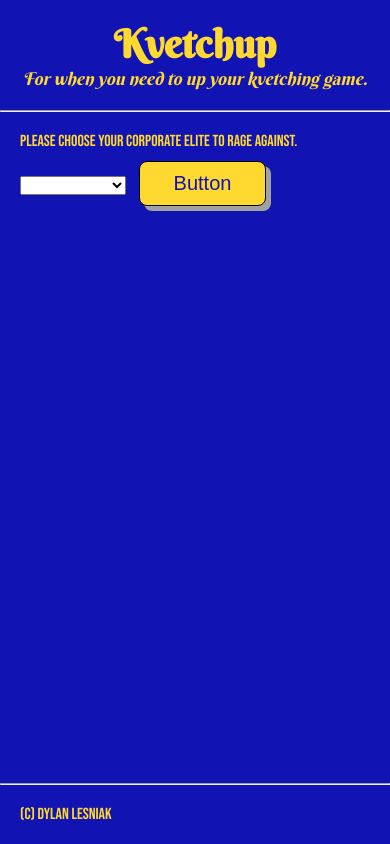
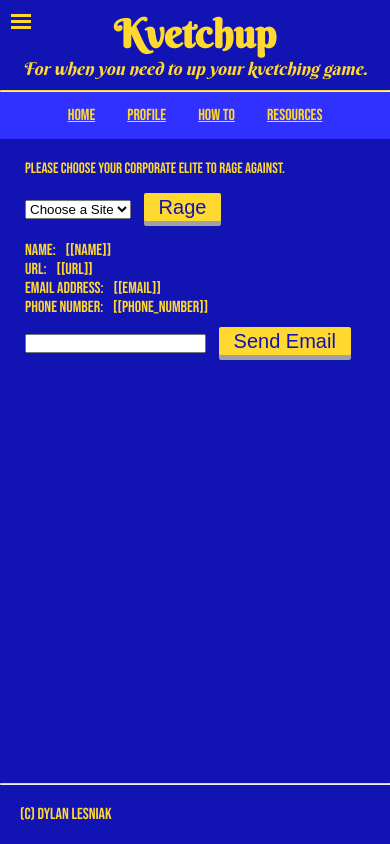
Before and after one commit to mrdlesniak/Kvetchup-Capstone, a Django app: page /kvetchup/ in a window 390 px wide. Run offline with Django 3.2, Linux system fonts and the light colour scheme; data that the repository does not hold is empty.

Commit message:
added functioning hamburger menu button

```diff
--- a/kvetchupapp/static/kvetchupapp/style.css
+++ b/kvetchupapp/static/kvetchupapp/style.css
@@ -7,10 +7,34 @@
 header{
     font-family: 'Berkshire Swash', cursive;
     text-align: center;
-    padding: 10px;
     background-color: #1114b3;
     color: #FFD830;
-    padding: 20px;
+    padding: 10px;
+}
+
+.hamburger_icon{
+    display: inline-block;
+    position: absolute;
+    height: 35px;
+    width: 20px;
+    top: 10px;
+    left: 10px;
+    border: 1px solid #1114b3;
+}
+
+.ham_line {
+  width: 20px;
+  height: 3px;
+  background-color: #FFD830;
+  margin: 3px 0;
+}
+
+.hamburger_icon:active {
+  transform: translateY(2px);
+}
+
+hr{
+    border-top: 1px solid #FFD830;
 }
 
 h1{
@@ -24,6 +48,44 @@ h1{
     padding: 2px;
 }
 
+.menu{
+    background-color: #3031FF;
+    align-content: center;
+    overflow: hidden;
+    width: 100%;
+    display: flex;
+    justify-content: center;
+}
+
+.menu a{
+    background-color: inherit;
+    color: #FFD830;
+    float: left;
+    border: none;
+    outline: none;
+    cursor: pointer;
+    padding: 14px 16px;
+    transition: 0.3s;
+    justify-content: center;
+}
+
+.menu a:hover{
+    background-color: #2C2CE6;
+}
+
+.menu a:active{
+    background-color: #181880;
+}
+
+.fade-enter-active, .fade-leave-active {
+  transition: all .5s;
+}
+.fade-enter, .fade-leave-to /* .fade-leave-active below version 2.1.8 */ {
+  transition: all .5s;
+  opacity: 0;
+  height: 0;
+}
+
 body{
     background-color: #1114B3;
     color: #FFD830;
@@ -34,7 +96,18 @@ body{
     padding: 20px;
 }
 
+.instruction{
+    padding: 5px;
+    font-size: 15px;
+}
 
+.select_section{
+    padding: 5px;
+}
+
+.input_section{
+    padding: 5px;
+}
 
 
 .bottom{
@@ -62,15 +135,15 @@ table{
 
 button {
     background-color: #FFD830;
-    border: 1px groove black;
-    border-radius: 8px;
-    padding: 10px 34px;
+    border: 1px black;
+    border-radius: 2px;
+    padding: 2.5px 15px;
     text-align: center;
     text-decoration: none;
     font-size: 20px;
     cursor: pointer;
     color: #1114B3;
-    box-shadow: 5px 5px #a1a1a1;
+    box-shadow: 0 5px #a1a1a1;
     margin: 10px;
 }
 
@@ -78,9 +151,25 @@ button:hover {
     background-color: #fbe2b2;
 }
 
+button:active {
+  box-shadow: 0 5px #666;
+  transform: translateY(2px);
+}
+
 @media only screen and (min-width: 768px) {
+    .ham_line {
+        width: 35px;
+        height: 5px;
+        margin: 6px 0;
+        }
+    .hamburger_icon{
+        width: 35px;
+        height: 38px;
+    }
+    header{padding: 20px;}
     h1{font-size:6vw;}
     .subtitle{font-size:1.5vw;}
     body{font-size: 30px}
+    .instruction{font-size: 30px}
     footer{font-size:20px}
 }
--- a/kvetchupapp/templates/kvetchupapp/base.html
+++ b/kvetchupapp/templates/kvetchupapp/base.html
@@ -4,7 +4,6 @@
     <meta name="viewport" content="width=device-width, initial-scale=1.0">
     <link href="https://fonts.googleapis.com/css?family=Berkshire+Swash&display=swap" rel="stylesheet">
     <link href="https://fonts.googleapis.com/css?family=Bebas+Neue&display=swap" rel="stylesheet">
-
 
     <!-- Vue -->
     <script src="https://cdn.jsdelivr.net/npm/vue/dist/vue.js"></script>
@@ -15,9 +14,17 @@
     <title>Kvetchup</title>
 </head>
 <body>
+    <div id="app">
         <header>
+            <div class="hamburger_icon" v-on:click="showHide">
+                <div class="ham_line"></div>
+                <div class="ham_line"></div>
+                <div class="ham_line"></div>
+            </div>
+            <div class="title">
                 <h1>Kvetchup</h1>
                 <span class="subtitle">For when you need to up your kvetching game.</span>
+            </div>
         </header>
         <hr>
         {% block content %}
@@ -28,6 +35,49 @@
                 (c) Dylan Lesniak
             </footer>
         </div>
+    </div>
+    <script type="text/javascript">
+        let app = new Vue({
+            el: '#app',
+            delimiters: ['[[', ']]'],
+            data: {
+                siteId: "",
+                name: "",
+                url: "",
+                email: "",
+                phone_number: "",
+                show: false,
+                max_height: "0px",
+            },
+            methods: {
+                getSiteView: function () {
+                    Excellent, please let me know if anything changes
+                    axios({
+                        method: 'get',
+                        url: '{% url "kvetchupapp:getSite" %}',
+                        params: {
+                            siteId: this.siteId
+                        }
+                    }).then(response => {
+                        let siteObj = response.data.site
+                        this.name = siteObj.name
+                        this.url = siteObj.url
+                        this.email = siteObj.email
+                        this.phone_number = siteObj.phone_number
+                    })
+                },
+                showHide: function () {
+                    console.log("showHide")
+                    if (this.show) {
+                        this.max_height = "0px"
+                        this.show = false
+                    } else {
+                        this.max_height = "null"
+                        this.show = true
+                    }
+                }
+            }
+        })
 
-
+    </script>
 </body>
--- a/kvetchupapp/templates/kvetchupapp/index.html
+++ b/kvetchupapp/templates/kvetchupapp/index.html
@@ -1,52 +1,37 @@
 {% extends 'kvetchupapp/base.html' %}
 
 {% block content %}
+<transition name="fade">
+    <div class="menu"  v-show="show">
+        <a class="tablinks" href="">Home</a>
+        <a class="tablinks" href="">Profile</a>
+        <a class="tablinks" href="">How To</a>
+        <a class="tablinks" href="">Resources</a>
+    </div>
+</transition>
+
 <div class="content">
-    Please choose your corporate elite to rage against.
-    <div id="app">
+
+        <span class="instruction">Please choose your corporate elite to rage against. </span>
+        <div class="select_section">
             <select v-model="siteId" name="" id="sites_drop_down">
                 <option selected disabled value="Hello">Choose a Site</option>
                 {% for site in sites %}
                     <option value="{{site.id}}">{{site.name | title}}</option>
                 {% endfor %}
             </select>
-        <button v-on:click="getSiteView">Button</button>
-
-            <div v-if="phone_number != ''">Phone Number: [[phone_number]]</div>
+            <button v-on:click="getSiteView">Rage</button>
+        </div>
+        <div class="input_section">
+            <div v-if="name">Name: &ensp; [[name]]</div>
+            <div v-if="url">Url: &ensp; [[url]]</div>
+            <div v-if="email">Email Address: &ensp; [[email]]</div>
+            <div v-if="phone_number != ''">Phone Number: &ensp; [[phone_number]]</div>
             <input type="text" name="" id="" v-if="email">
+            <button type="submit" v-if="email">Send Email</button>
         </div>
 
-    <script type="text/javascript">
-        let app = new Vue({
-            el: '#app',
-            delimiters: ['[[', ']]'],
-            data: {
-                siteId: "",
-                name: "",
-                url: "",
-                email: "",
-                phone_number: ""
-            },
-            methods: {
-                getSiteView: function () {
-                    console.log(this.siteId)
-                    axios({
-                        method: 'get',
-                        url: '{% url "kvetchupapp:getSite" %}',
-                        params: {
-                            siteId: this.siteId
-                        }
-                    }).then(response => {
-                        let siteObj = response.data.site
-                        this.name = siteObj.name
-                        this.url = siteObj.url
-                        this.email = siteObj.email
-                        this.phone_number = siteObj.phone_number
-                    })
-                }
-            }
-        })
 
-    </script>
+
 </div>
 {% endblock %}
```
Also changed, not shown: schedule.md (+9 -3 lines). Lines whose indentation alone changed are shown as unchanged.
